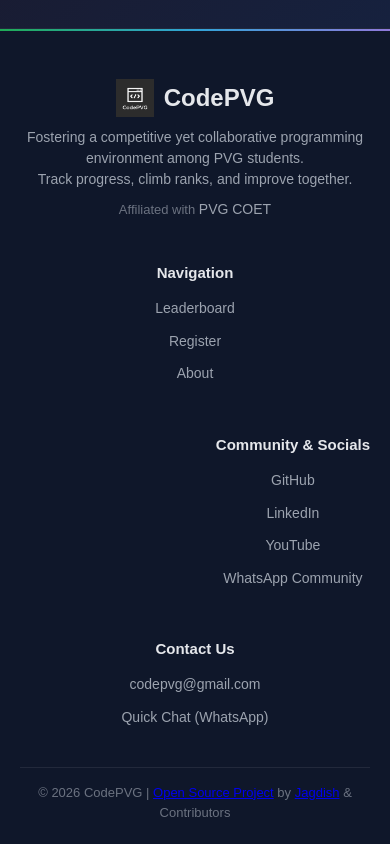
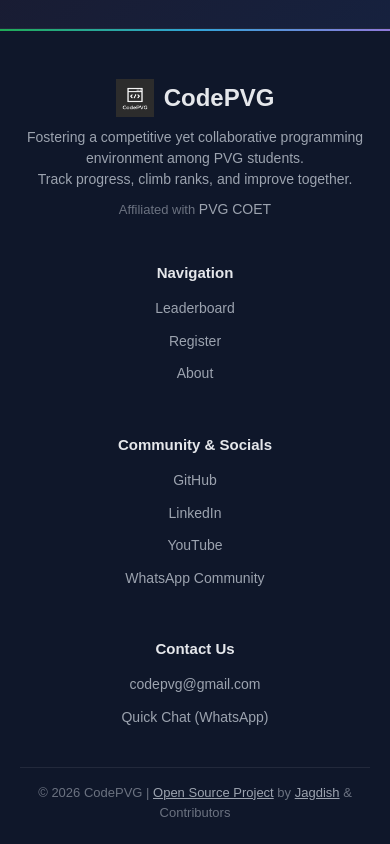
Before and after one commit to codepvg/leetcode-ranking, a website: page frontend/leaderboard.html in a window 390 px wide. Shown: the part 929-1773 px from the top of the page. Drawn offline with Linux system fonts and the light colour scheme; no server answers.

Commit message:
Stylistic changes

```diff
--- a/frontend/styles/main.css
+++ b/frontend/styles/main.css
@@ -824,20 +824,20 @@ body::-webkit-scrollbar {
   max-width: 1200px;
   margin: auto;
   display: grid;
-  grid-template-columns: 3fr 1fr 1fr;
+  grid-template-columns: 3fr 1fr 1fr 1.5fr;
   gap: 40px;
 }
 
 .footer-section.brand {
   justify-self: start;
+  padding-right: 40px;
+  margin-right: 40px;
 }
 
-.footer-section:nth-child(2) {
-  justify-self: center;
-}
-
-.footer-section:nth-child(3) {
-  justify-self: end;
+.footer-section:nth-child(2),
+.footer-section:nth-child(3),
+.footer-section:nth-child(4) {
+  justify-self: start;
 }
 
 .brand-row {
@@ -906,6 +906,16 @@ body::-webkit-scrollbar {
   margin-top: 5px;
 }
 
+.footer-link {
+  color: #9ca3af;
+  text-decoration: underline;
+  transition: color 0.3s ease;
+}
+
+.footer-link:hover {
+  color: #ffffff;
+}
+
 .footer::before {
   content: "";
   position: absolute;
@@ -944,13 +954,26 @@ body::-webkit-scrollbar {
   width: 100%;
 }
 
-/* Mobile */
-@media (max-width: 768px) {
+/* Mobile Responsiveness */
+@media (max-width: 900px) {
   .footer-container {
     grid-template-columns: 1fr;
+    gap: 40px;
     text-align: center;
+  }
+  .footer-section.brand {
+    grid-column: 1 / -1;
+    padding-right: 0;
+    margin-right: 0;
+    justify-self: center;
   }
   .brand-row {
     justify-content: center;
   }
+  .footer-section:nth-child(2),
+  .footer-section:nth-child(3),
+  .footer-section:nth-child(4) {
+    grid-column: 1 / -1;
+    justify-self: center;
+  }
 }
```
